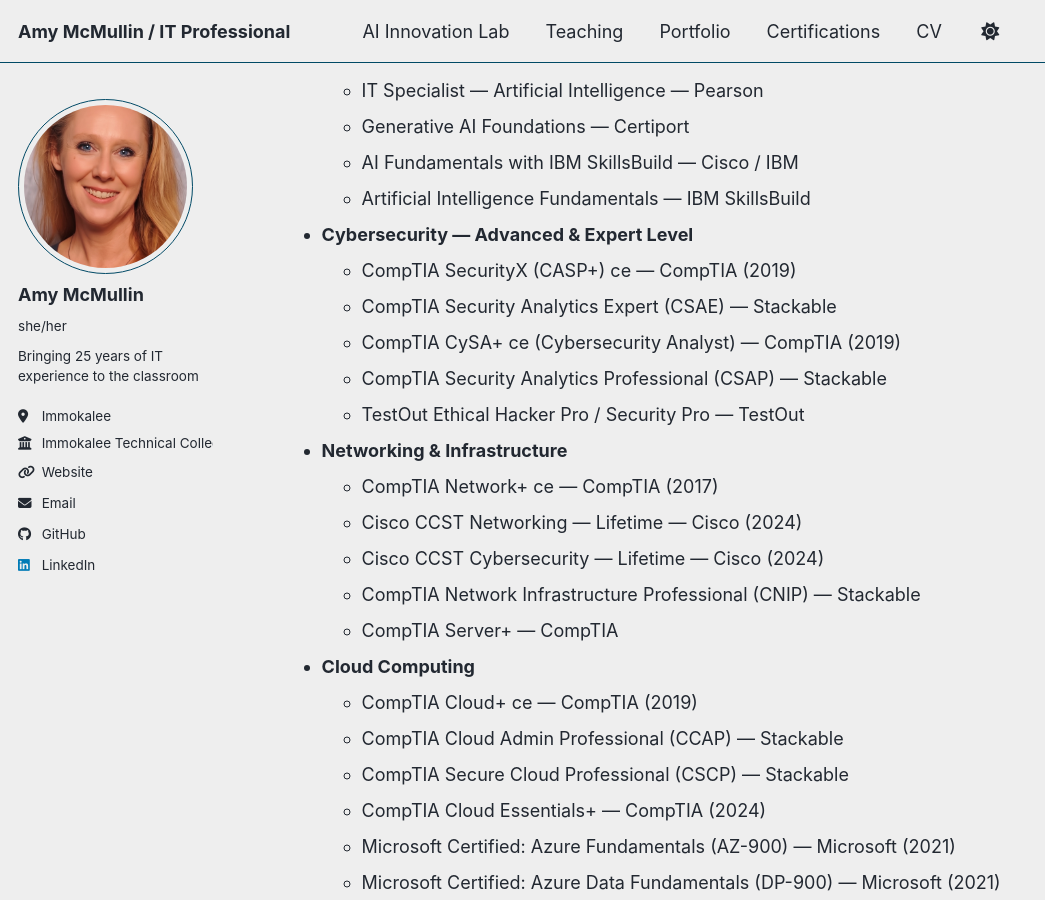
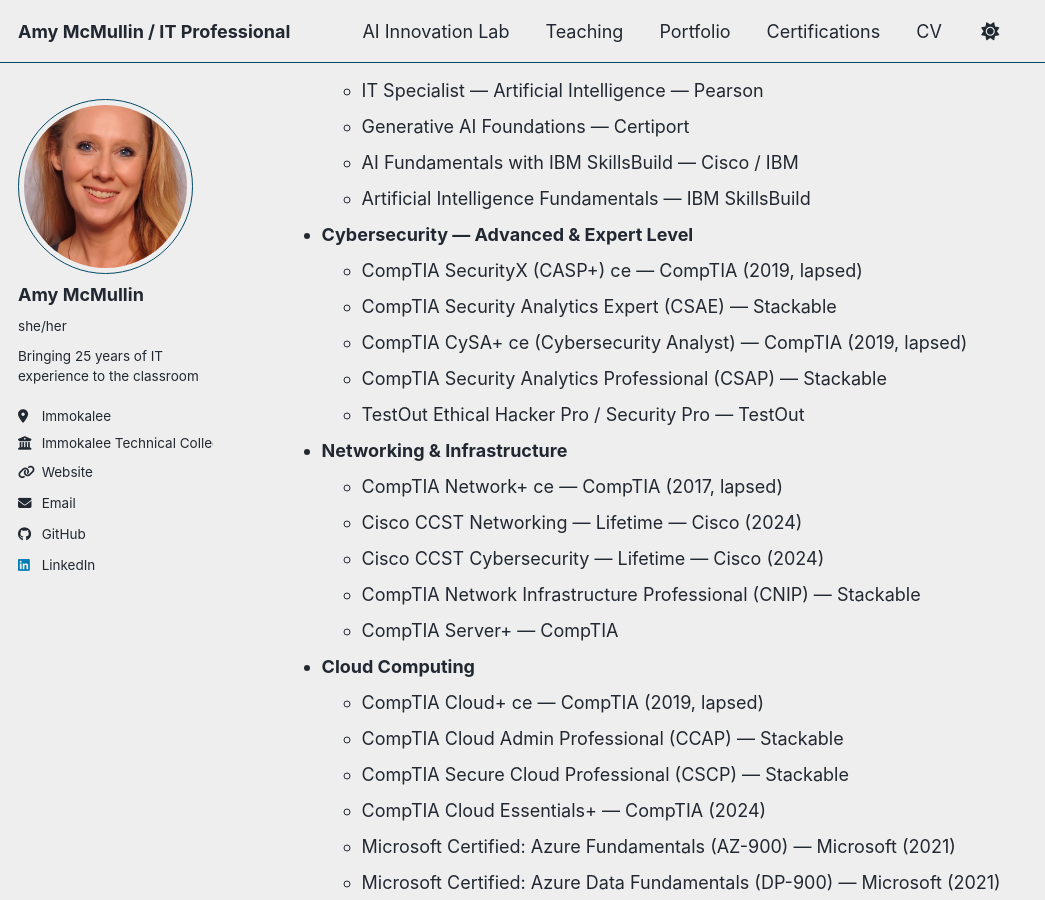
Before and after one commit to amymcmullin/amymcmullin.github.io, a Jekyll site: the page built from _pages/cv.md, in a window 1280 px wide and 900 px high, scrolled down 5649 px. Shown: the whole window, without its empty margins (0-1045 px from the left). Built offline with Jekyll 4.4.1, drawn with Linux system fonts in a browser that asks for light colours; a script bundle is joined from its source files by our own code; library files that are not in the unit come from our copies.

Commit message:
CV: mark lapsed CompTIA certifications
Co-Authored-By: Claude Opus 5.5 <noreply@anthropic.com>
Claude-Session: https://claude.ai/code/session_011o5kzZATGspjE9qvVymjyh

```diff
--- a/_pages/cv.md
+++ b/_pages/cv.md
@@ -133,19 +133,19 @@ Professional certifications
   * AI Fundamentals with IBM SkillsBuild — Cisco / IBM
   * Artificial Intelligence Fundamentals — IBM SkillsBuild
 * **Cybersecurity — Advanced & Expert Level**
-  * CompTIA SecurityX (CASP+) ce — CompTIA (2019)
+  * CompTIA SecurityX (CASP+) ce — CompTIA (2019, lapsed)
   * CompTIA Security Analytics Expert (CSAE) — Stackable
-  * CompTIA CySA+ ce (Cybersecurity Analyst) — CompTIA (2019)
+  * CompTIA CySA+ ce (Cybersecurity Analyst) — CompTIA (2019, lapsed)
   * CompTIA Security Analytics Professional (CSAP) — Stackable
   * TestOut Ethical Hacker Pro / Security Pro — TestOut
 * **Networking & Infrastructure**
-  * CompTIA Network+ ce — CompTIA (2017)
+  * CompTIA Network+ ce — CompTIA (2017, lapsed)
   * Cisco CCST Networking — Lifetime — Cisco (2024)
   * Cisco CCST Cybersecurity — Lifetime — Cisco (2024)
   * CompTIA Network Infrastructure Professional (CNIP) — Stackable
   * CompTIA Server+ — CompTIA
 * **Cloud Computing**
-  * CompTIA Cloud+ ce — CompTIA (2019)
+  * CompTIA Cloud+ ce — CompTIA (2019, lapsed)
   * CompTIA Cloud Admin Professional (CCAP) — Stackable
   * CompTIA Secure Cloud Professional (CSCP) — Stackable
   * CompTIA Cloud Essentials+ — CompTIA (2024)
```
